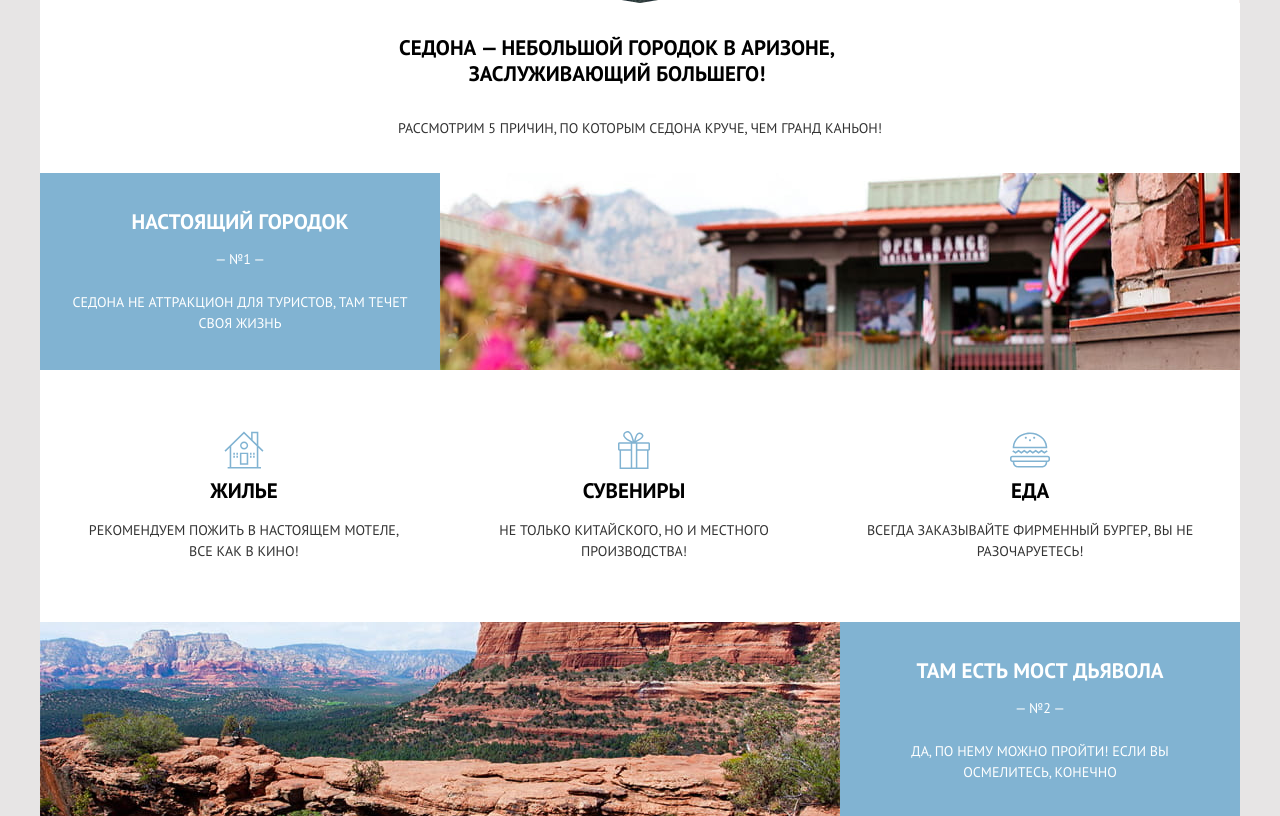
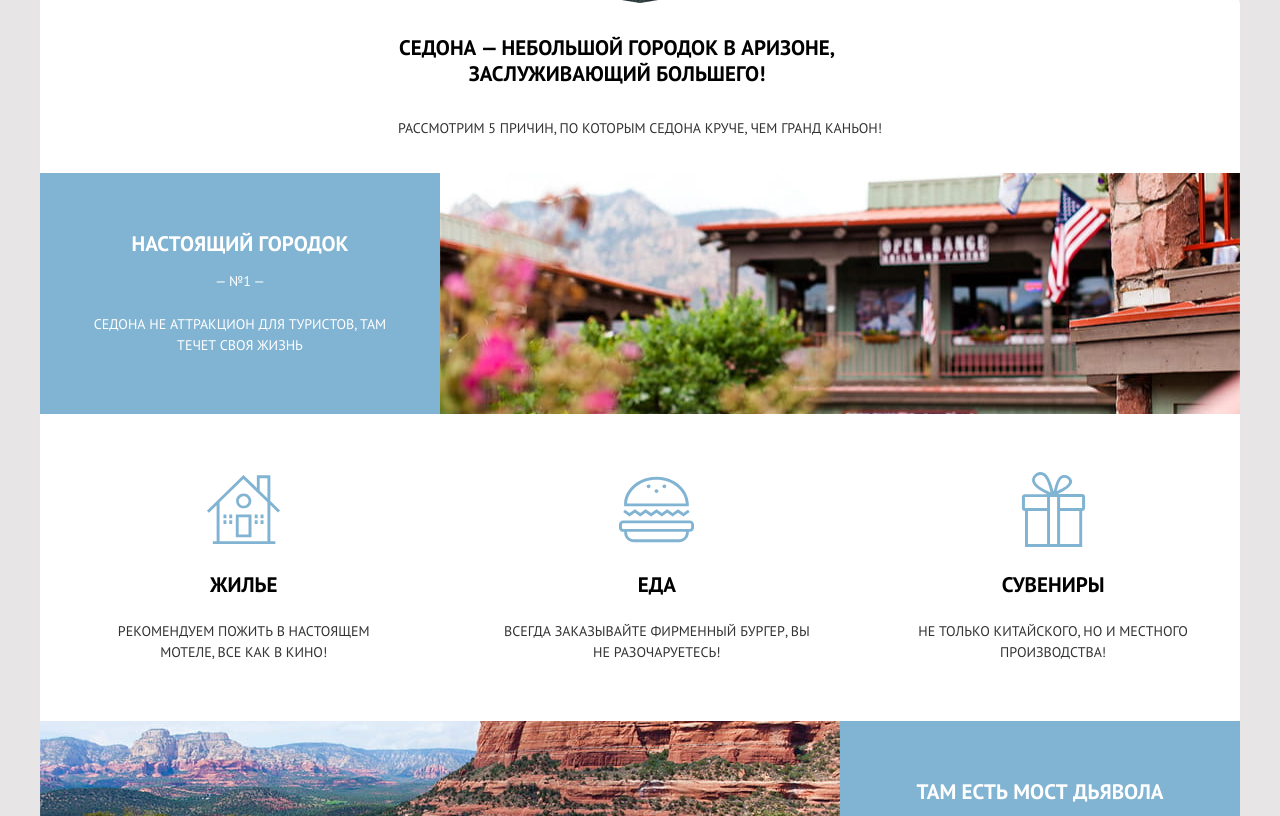
Before and after one commit to jiogunoff/HTMLAcademy, a website: page index.html in a window 1280 px wide. Shown: the part 571-1387 px from the top of the page. Drawn offline with Linux system fonts and the light colour scheme.

Commit message:
style fixes

```diff
--- a/styles/blocks/advantages.css
+++ b/styles/blocks/advantages.css
@@ -37,24 +37,43 @@
   .advantages-list {
     display: flex;
     flex-direction: row;
-    padding: 60px 0;
+    padding: 0;
   }
-
   .advantages-item:not(:last-child) {
     margin-bottom: 0;
   }
-
+  .advantages-item:nth-child(2) {
+    order: 3;
+  }
+  .advantages-item:nth-child(3) {
+    order: 2;
+  }
   .advantage-card {
     flex-direction: column;
     align-items: center;
-    padding: 0 36px;
+    padding: 36px 32px;
   }
-
+  .advantage-title {
+    margin-bottom: 23px;
+  }
   .advantage-content {
     text-align: center;
+    padding-top: 0;
   }
-
   .advantage-img-wrapper {
+    width: 75px;
+    height: 75px;
     margin-right: 0;
+    margin-bottom: 25px;
+  }
+  .advantage-img {
+    height: 100%;
+    width: 100%;
   }
 }
+
+@media (min-width: 1200px) {
+  .advantage-card {
+    padding: 58px 50px;
+  }
+}
--- a/styles/blocks/reasons.css
+++ b/styles/blocks/reasons.css
@@ -86,7 +86,6 @@
   .reasons-item.regular .reason-card {
     padding: 36px 40px;
   }
-
   .reason-card-wrapper {
     display: flex;
     flex-direction: row;
@@ -105,3 +104,9 @@
     margin-bottom: 22px;
   }
 }
+
+@media (min-width: 1200px) {
+  .reason-card {
+    padding: 58px 50px;
+  }
+}
```
